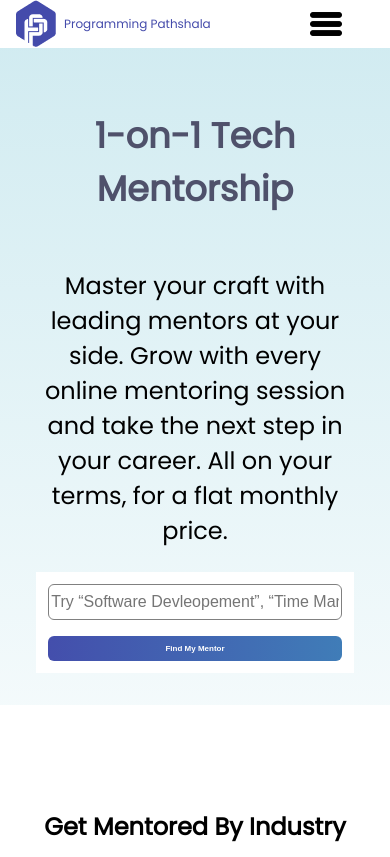
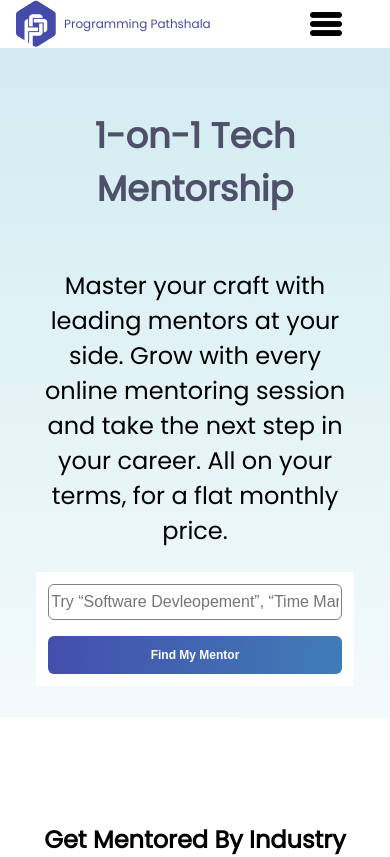
Before and after one commit to raghackerz/booking1to1session, a React (Create React App) app: page / in a window 390 px wide. Shown: the top 857 px of the page. Built offline with nearby package versions, Linux system fonts and the light colour scheme; the HTML template or start-up script is replaced by a standard one.

Commit message:
fixed size of button

```diff
--- a/src/components/HomePageHeader/HomePageHeader.css
+++ b/src/components/HomePageHeader/HomePageHeader.css
@@ -56,7 +56,7 @@
     width: 90%;
   }
   .homepage-header-input button {
-    font-size: 0.5rem;
+    font-size: 0.75rem;
     width: 100%;
   }
   .homepage-header-input input {
```
